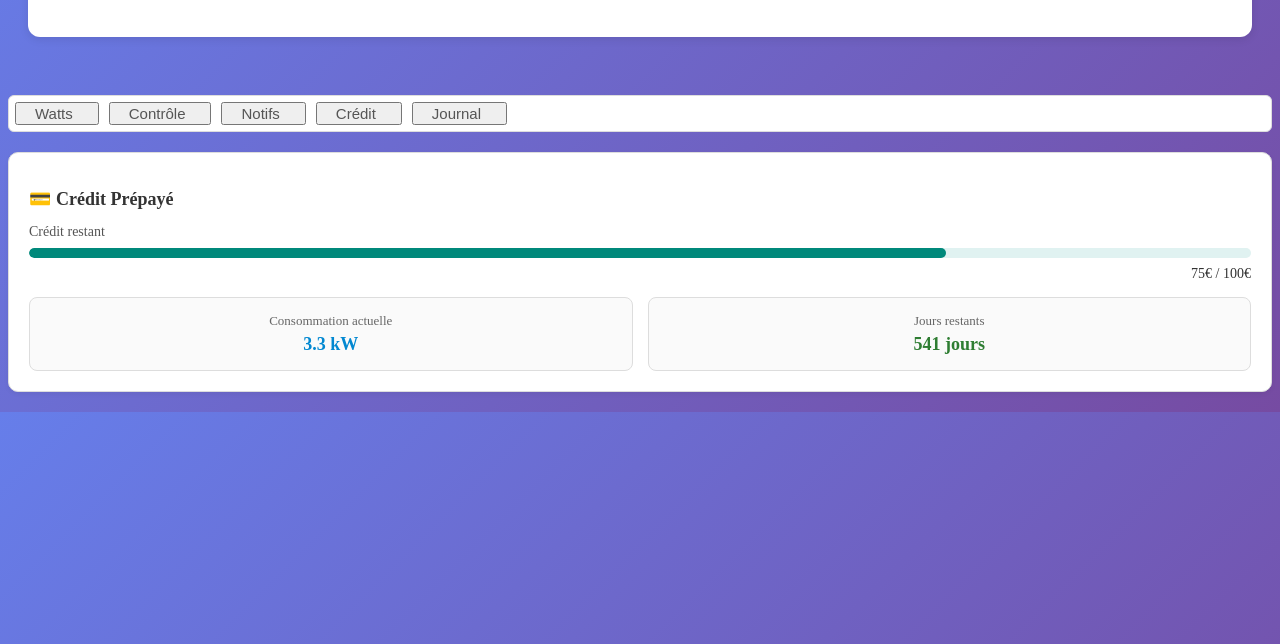
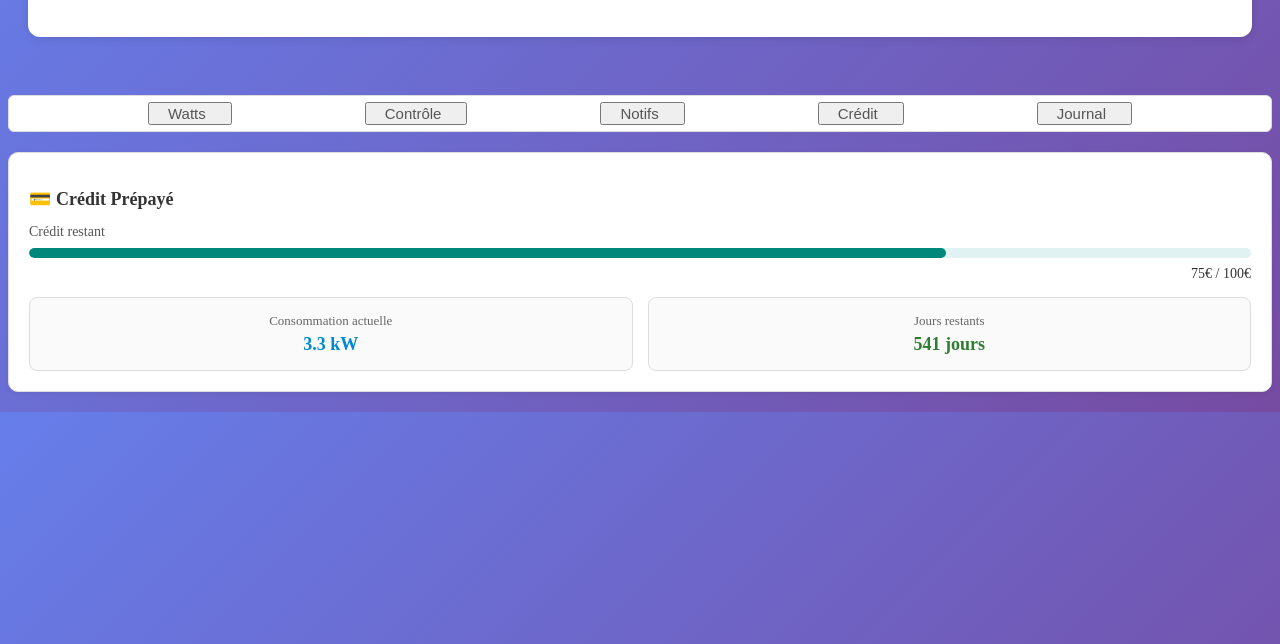
Before and after one commit to sessianais27-oss/alert, a plain HTML site: page Crédit.html in a window 1280 px wide. Shown: the part 156-800 px from the top of the page. Drawn offline with Linux system fonts and the light colour scheme.

Commit message:
new acgs

```diff
--- a/Crédit.css
+++ b/Crédit.css
@@ -79,8 +79,7 @@
 
 .sub-nav {
   display: flex;
-  gap: 10px;
-  justify-content: flex-start;
+  justify-content:space-evenly;
   align-items: center;
   background-color: #ffffff;
   border: 1px solid #ddd;
```
